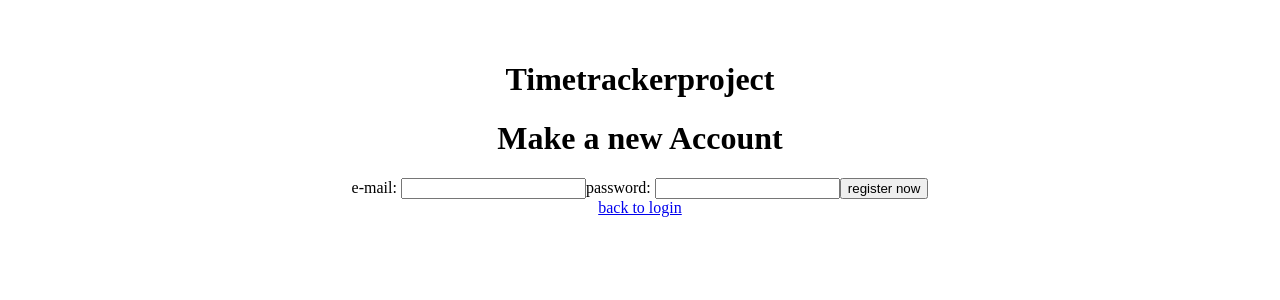
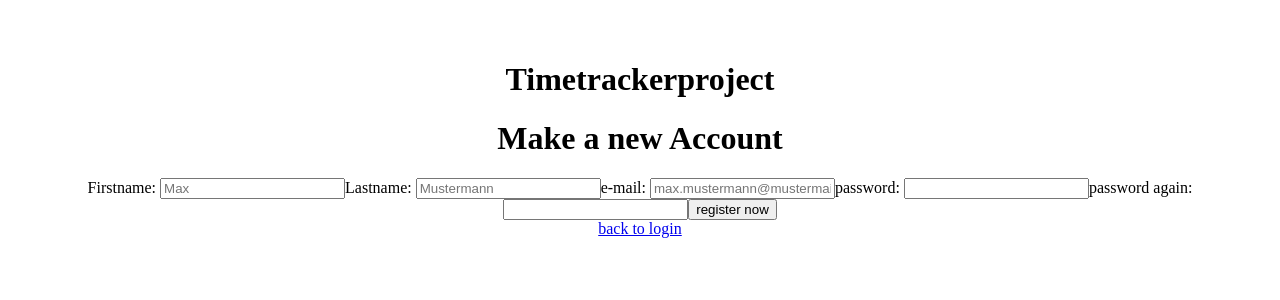
Before and after one commit to Shatuw/timetracker_front, a React (Vite) app: page /register in a window 1280 px wide. Shown: the top 300 px of the page. Built offline with nearby package versions, Linux system fonts and the light colour scheme.

Commit message:
nix großes

```diff
--- a/src/components/Register.jsx
+++ b/src/components/Register.jsx
@@ -4,13 +4,16 @@ import { Link } from 'react-router-dom'
 export default function Register() {
   return (
     <>
-    <h1>Make a new Account</h1>
-    <form>
-        <label>e-mail: <input/></label>
-        <label>password: <input/></label>
-        <button>register now</button>
-    </form>
-    <Link to="/">back to login</Link>
+      <h1>Make a new Account</h1>
+      <form>
+        <label>Firstname: <input type="text" name="first_name" placeholder='Max' required/></label>
+        <label>Lastname: <input type="text" name="last_name" placeholder='Mustermann' required/></label>
+        <label>e-mail: <input type="text" name="e-mail" placeholder='max.mustermann@mustermail.com' required/></label>
+        <label>password: <input type="text" name="password" required/></label>
+        <label>password again: <input type="text" name="check_password" required/></label>
+        <button type="submit">register now</button>
+      </form>
+      <Link to="/">back to login</Link>
     </>
   )
 }
```
Also changed, not shown: src/components/RegisterSuccess.jsx (added, +7 -0 lines).
